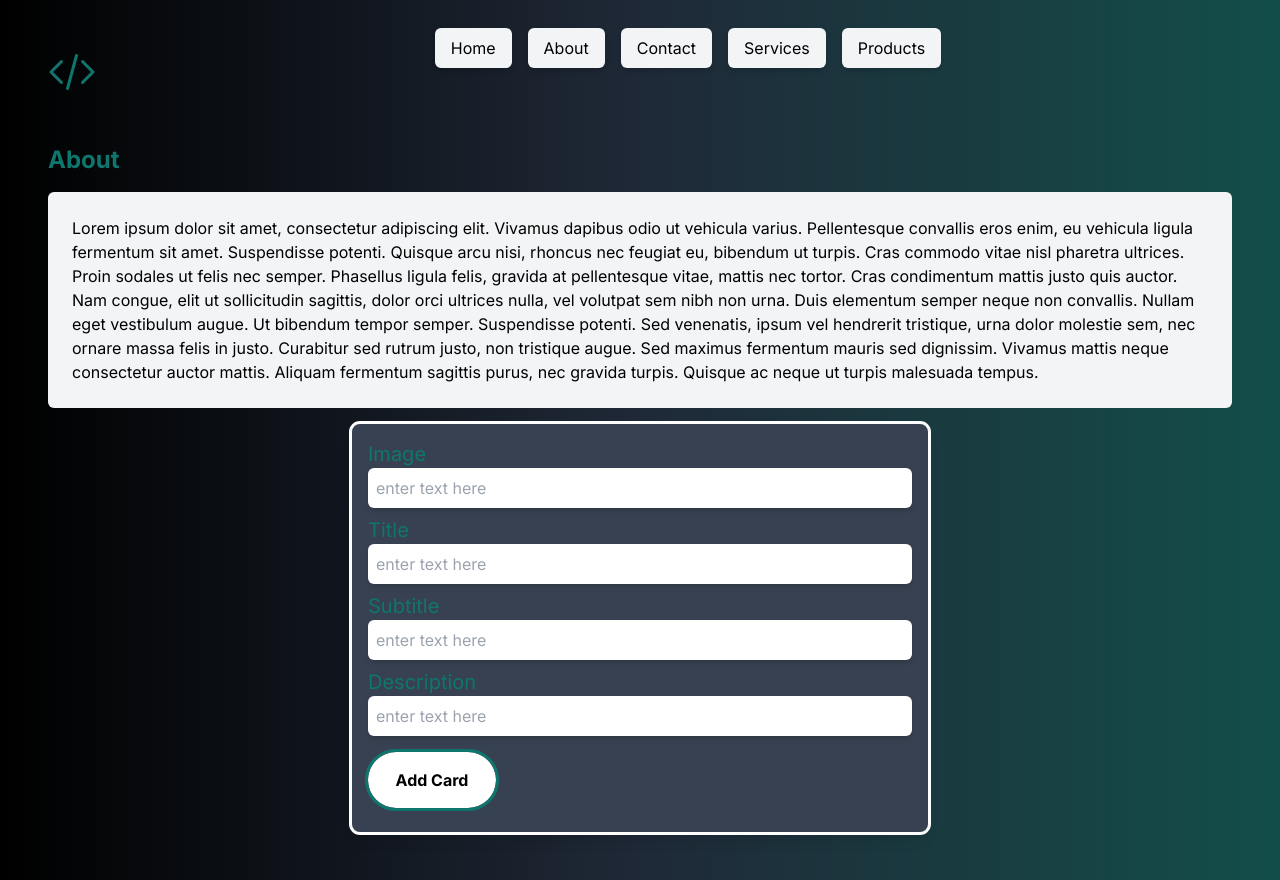
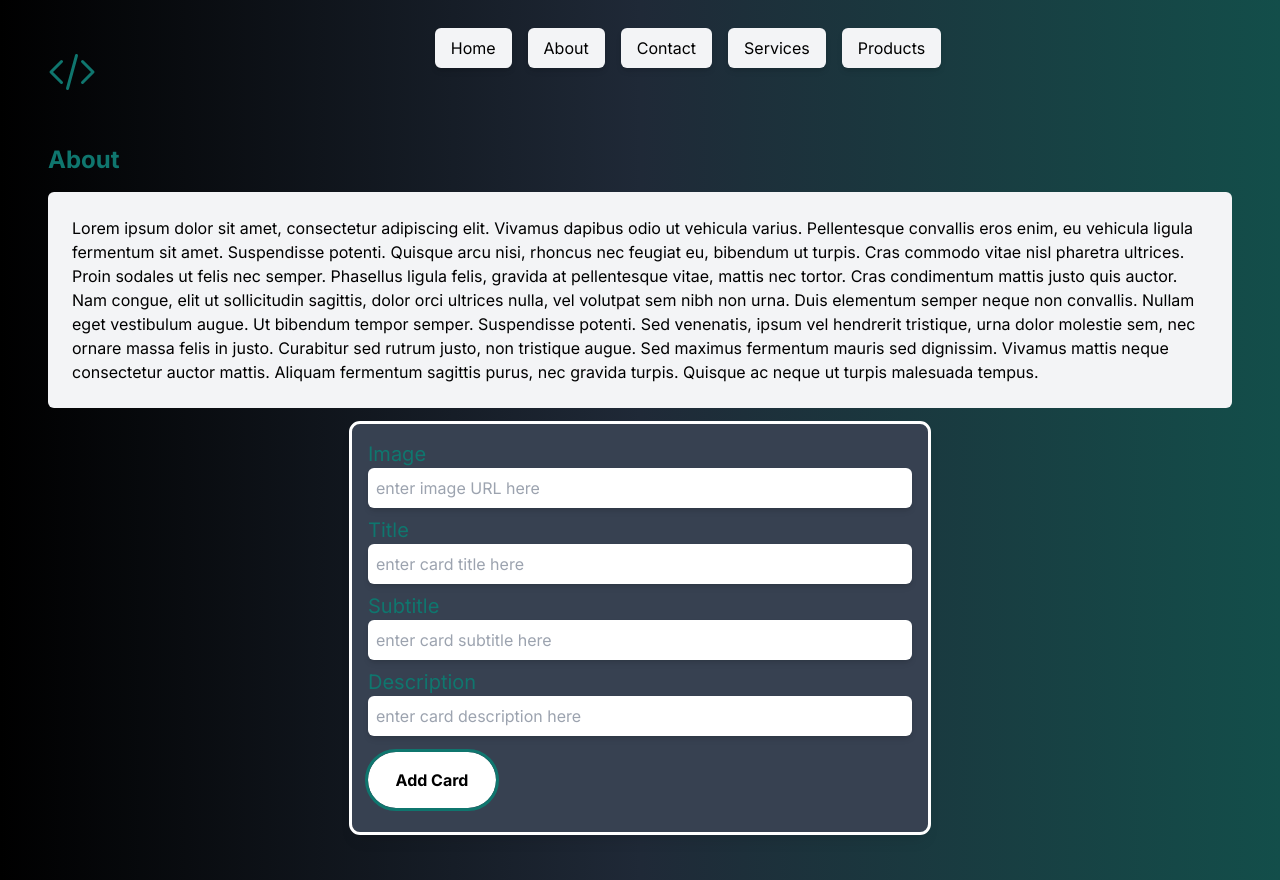
Before and after one commit to NathanRerucha/Nathans-Chaotic-Mess, a Next.js app: page /about in a window 1280 px wide. Built offline with nearby package versions, Linux system fonts and the light colour scheme.

Commit message:
Attempting to solve my placeholder image issue by setting up an if statement before handing the img variable to insertCard

```diff
--- a/app/components/CardForm.js
+++ b/app/components/CardForm.js
@@ -11,6 +11,12 @@ async function createCard(formData) {
   const subtitle = formData.get('subtitle')
   const img = formData.get('img')
   const description = formData.get('description')
+  if (['EMPTY', 'NULL', ''].includes(img)) {
+    img = 'https://placekitten.com/500/300'
+  }
+  if (!img.includes('http')) {
+    img = 'https://placekitten.com/500/300'
+  }
   insertCard({ title, subtitle, img, description })
   redirect('/')
 }
@@ -23,19 +29,19 @@ export default function CardForm() {
     >
       <Field>
         <Label label="Image" />
-        <Input id="img" name="img" />
+        <Input id="img" name="img" placeholder="enter image URL here" />
       </Field>
       <Field>
         <Label label="Title" />
-        <Input id="title" name="title" />
+        <Input id="title" name="title" placeholder="enter card title here" />
       </Field>
       <Field>
         <Label label="Subtitle" />
-        <Input id="subtitle" name="subtitle" />
+        <Input id="subtitle" name="subtitle" placeholder="enter card subtitle here" />
       </Field>
       <Field>
         <Label label="Description" />
-        <Input id="description" name="description" />
+        <Input id="description" name="description" placeholder="enter card description here" />
       </Field>
       <Button type="submit button">Add Card</Button>
     </form>
```
